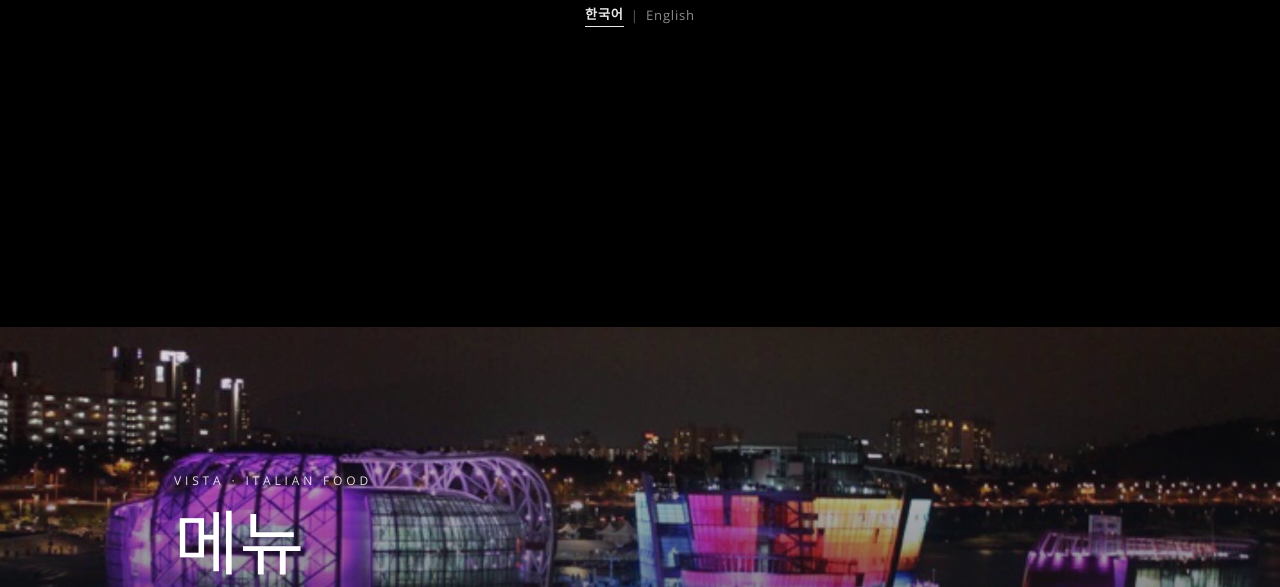
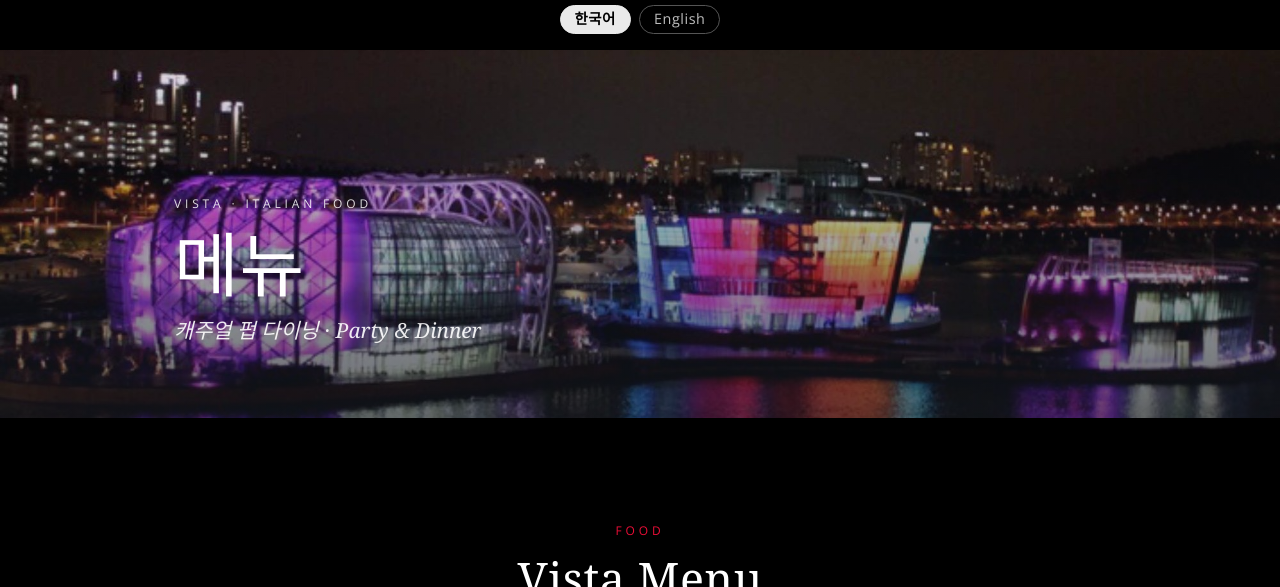
Before and after one commit to ficonvention/vista, a plain HTML site: page menu.html in a window 1280 px wide. Shown: the part 211-798 px from the top of the page. Drawn offline with nearby package versions, Linux system fonts and the light colour scheme; a web font is replaced by a local one.

Commit message:
theme: remove header/hero gap, clearer language switch
Co-Authored-By: Claude Fable 5.1 <noreply@anthropic.com>
Claude-Session: https://claude.ai/code/session_01RvT2sDXRnmd3AswwgcPSFd

```diff
--- a/css/style.css
+++ b/css/style.css
@@ -282,3 +282,11 @@ p{margin:0 0 1em}
 .f-social-list a{display:flex;align-items:center;gap:.45rem;color:inherit;font-size:.85rem;letter-spacing:.02em;text-decoration:none}
 .f-social-list svg{width:18px;height:18px;flex:none}
 .f-social-list .s-handle{opacity:.75;font-weight:400}
+
+/* 2026-11-15: remove header gap (engine sets .page-hero margin-top:var(--header-h)) + clearer language switch */
+.header-vista ~ .hero,.header-vista ~ .page-hero,body .page-hero,body .hero{margin-top:0!important}
+.header-vista .lang-switch{font-size:.9rem;letter-spacing:.04em;margin:.5rem auto 1rem;gap:.55rem}
+.header-vista .lang-switch a{opacity:1;color:#bdbdbd;padding:.3rem .85rem;border:1px solid #555;border-radius:999px;line-height:1.2}
+.header-vista .lang-switch a.on{background:#eaeaea;color:#000;border-color:#eaeaea;font-weight:700;border-bottom:1px solid #eaeaea}
+.header-vista .lang-switch span{display:none}
+@media (max-width:960px){.header-vista .site-nav li > a{font-size:14px;padding:.4rem .15rem}.header-vista .site-nav li{padding:0 .4rem}}
```
